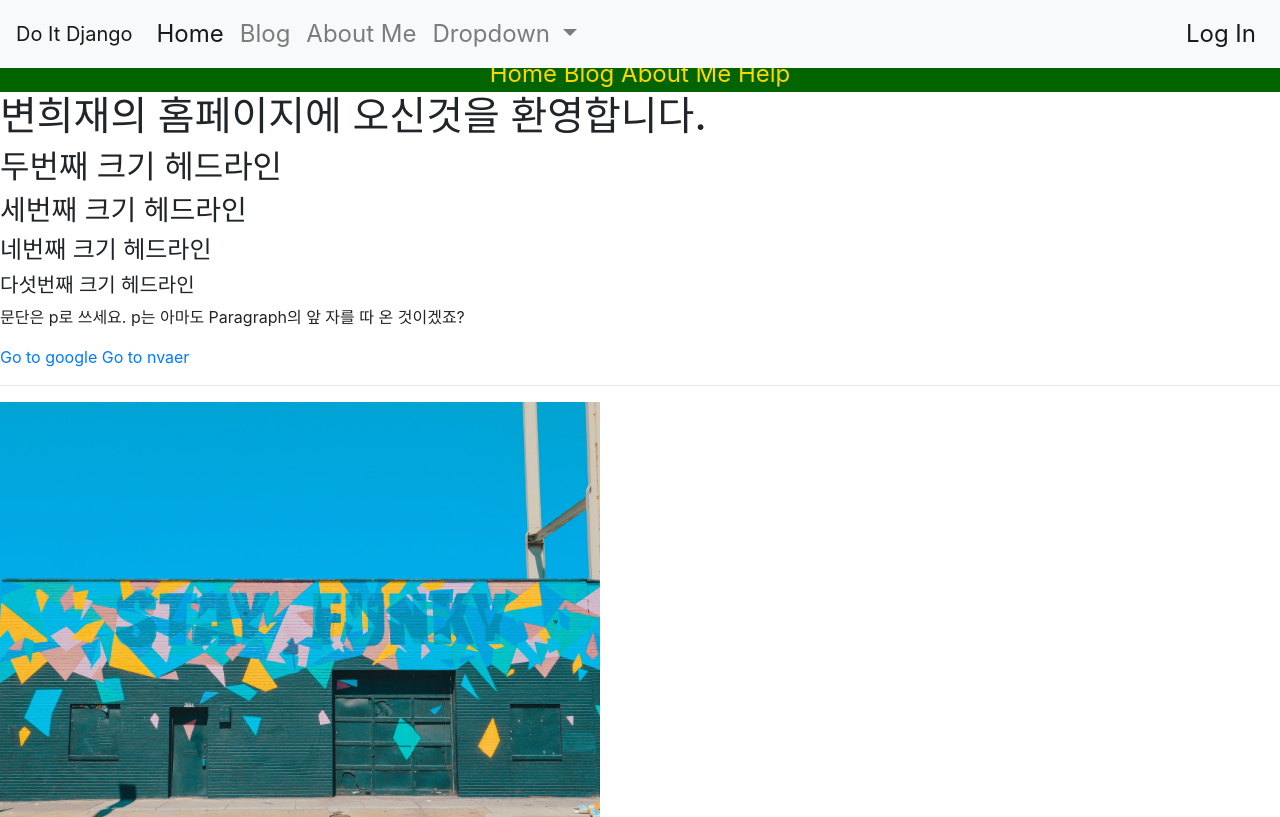
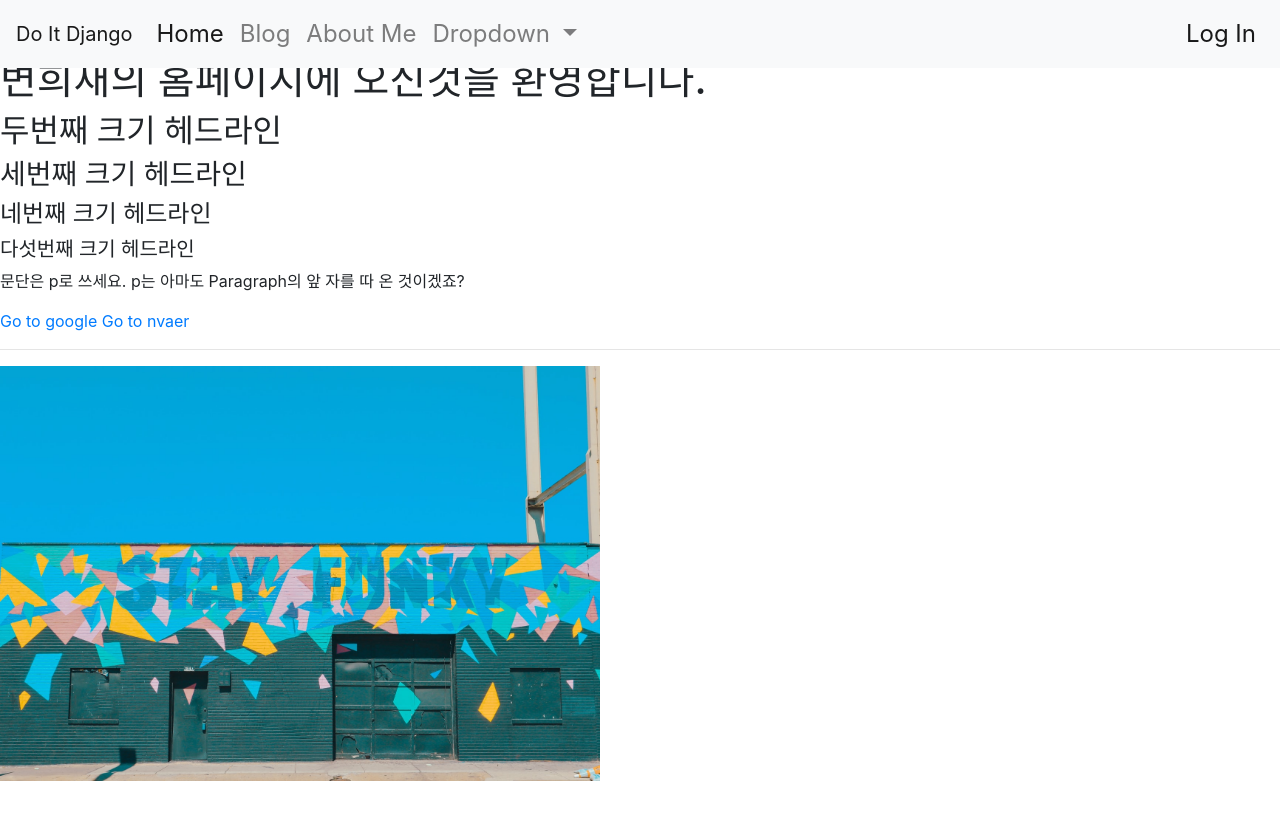
Before and after one commit to Heyaaz/heyaaz.github.io, a website: page index.html in a window 1280 px wide. Drawn offline with nearby package versions, Linux system fonts and the light colour scheme; files whose address does not match are found by name.

Commit message:
Add files via upload

```diff
--- a/index.html
+++ b/index.html
@@ -90,13 +90,6 @@
 </div>
 </div>
 
-    <nav>
-        <a href="./index.html">Home</a>
-        <a href="./blog_list.html">Blog</a>
-        <a href="./about_me.html">About Me</a>
-        <a href="./help.html">Help</a>
-    </nav>
-
     <h1>변희재의 홈페이지에 오신것을 환영합니다.</h1>
     <h2>두번째 크기 헤드라인</h2>
     <h3>세번째 크기 헤드라인</h3>
@@ -107,7 +100,7 @@
     <a href="https://www.google.com">Go to google</a>
     <a href="https://www.naver.com">Go to nvaer</a>
     <hr />
-    <img src="./imgs/stay_funky.jpg" width="600px">
+    <img src="./imaegs/stay_funky.jpg" width="600px">
 
     <script src="https://code.jquery.com/jquery-3.5.1.slim.min.js" integrity="sha384-DfXdz2htPH0lsSSs5nCTpuj/zy4C+OGpamoFVy38MVBnE+IbbVYUew+OrCXaRkfj" crossorigin="anonymous"></script>
     <script src="https://cdn.jsdelivr.net/npm/popper.js@1.16.1/dist/umd/popper.min.js" integrity="sha384-9/reFTGAW83EW2RDu2S0VKaIzap3H66lZH81PoYlFhbGU+6BZp6G7niu735Sk7lN" crossorigin="anonymous"></script>
```
